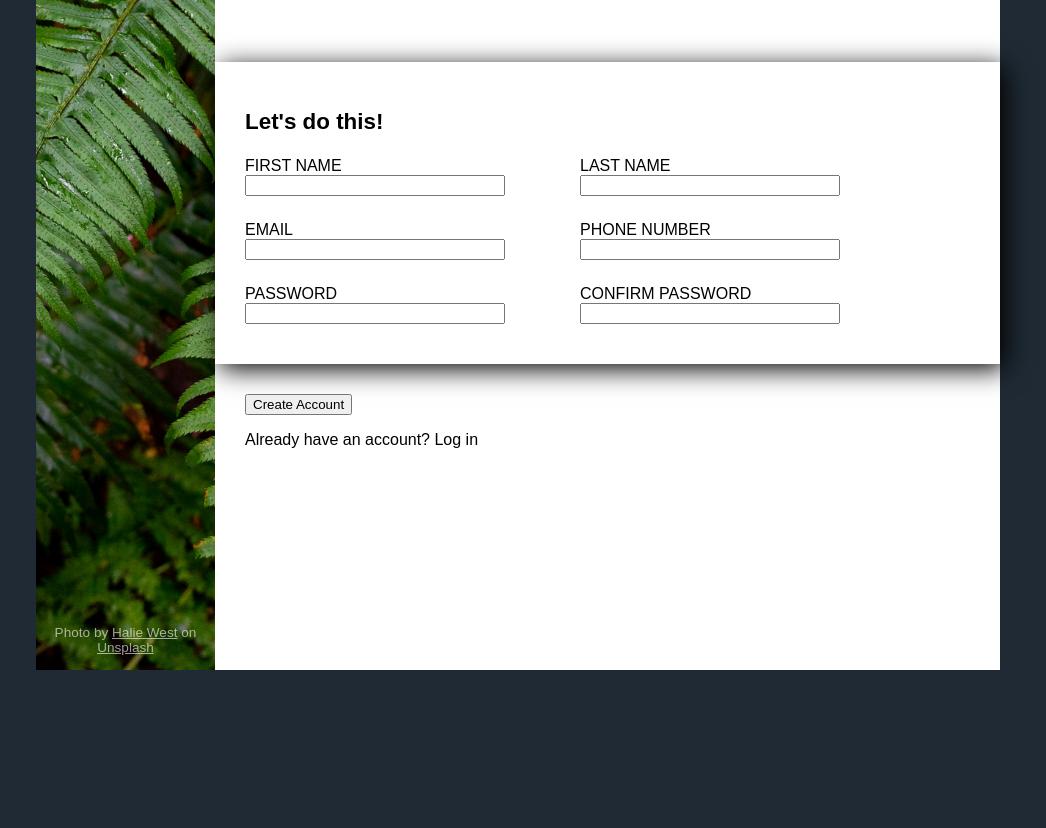
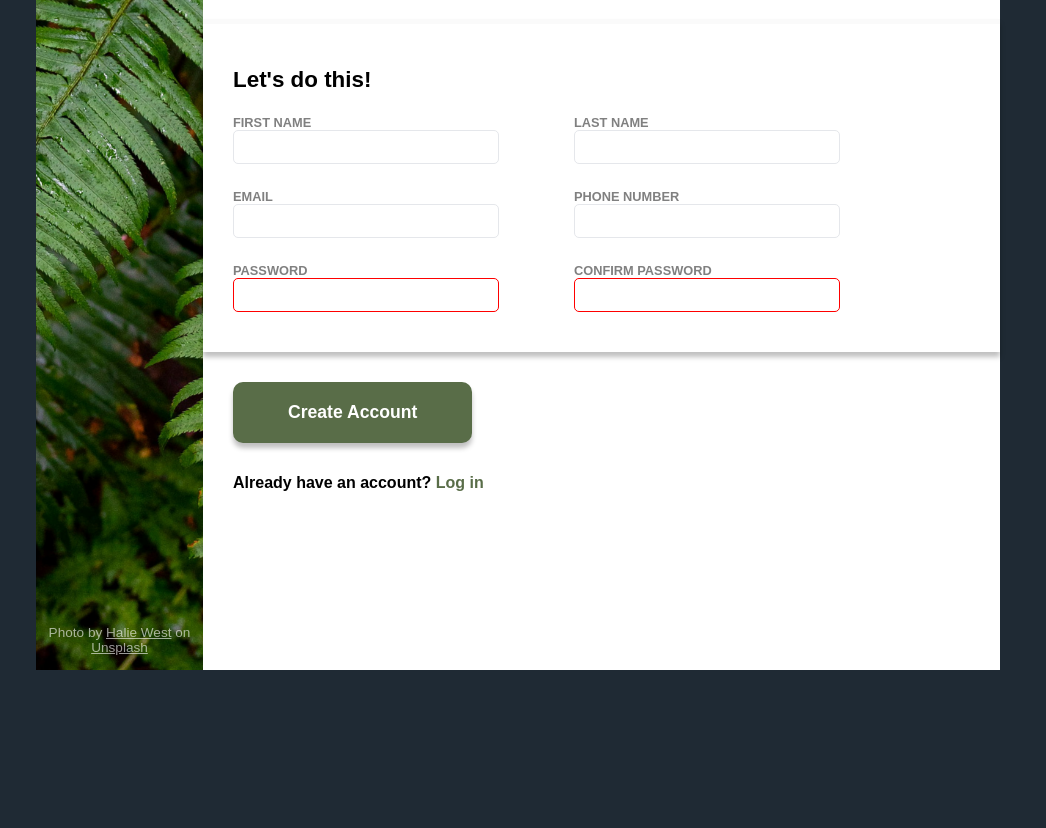
Before and after one commit to TheDS1337/odin-signup-form, a plain HTML site: page index.html in a window 1280 px wide. Shown: the part 512-1340 px from the top of the page, without its empty margins (122-1168 px from the left). Drawn offline with Linux system fonts and the light colour scheme.

Commit message:
Finalize form style

```diff
--- a/index.html
+++ b/index.html
@@ -27,44 +27,44 @@
         <div id="form-inputs">
             <p>Let's do this!</p>
 
-            <form id="inputs">
+            <form id="inputs" method="POST">
                 <div>
                     <div>
                         <label for="first-name">FIRST NAME</label>
-                        <input type="text" id="first-name" name="first-name">
+                        <input class="input-content" type="text" id="first-name" name="first-name">
                     </div>
 
                     <div>
                         <label for="mail">EMAIL</label>
-                        <input type="email" id="mail" name="mail">
+                        <input class="input-content" type="email" id="mail" name="mail">
                     </div>
 
                     <div>
                         <label for="pwd">PASSWORD</label>
-                        <input type="password" id="pwd" name="pwd">
+                        <input class="input-content" type="password" id="pwd" name="pwd" required>
                     </div>
                 </div>
                 <div>
                     <div>
                         <label for="last-name">LAST NAME</label>
-                        <input type="text" id="last-name" name="last-name">
+                        <input class="input-content" type="text" id="last-name" name="last-name">
                     </div>
 
                     <div>
                         <label for="phone">PHONE NUMBER</label>
-                        <input type="tel" id="phone" name="phone">
+                        <input class="input-content" type="tel" id="phone" name="phone">
                     </div>
 
                     <div>
                         <label for="pwd-conf">CONFIRM PASSWORD</label>
-                        <input type="password" id="pwd-conf" name="pwd-conf">
+                        <input class="input-content" type="password" id="pwd-conf" name="pwd-conf" required>
                     </div>
                 </div>
             </form>
         </div>
         <div id="form-submit">
-            <button>Create Account</button>
-            <p>Already have an account? <span>Log in</span></p>
+            <button form="inputs">Create Account</button>
+            <p>Already have an account? <strong>Log in</strong></p>
         </div>
     </div>
 </body>
--- a/style.css
+++ b/style.css
@@ -8,17 +8,10 @@
 }
 
 :root {
-    --body-width: 1440px;           /* exact */
-    --body-height: 1024px;          /* exact */
-    --side-width: 535px;            /* exact */
+    --body-width: 1440px;
+    --body-height: 1024px;
+    --side-width: 535px;
     --form-width: calc(var(--body-width) - var(--side-width));
-
-    --logo-width: 18%;              /* eyeballed */
-    --logo-font-size: 6rem;         /* eyeballed */
-    --side-padding-top: 225px;      /* exact */
-    --side-padding-bottom: 15px;    /* exact */
-
-    --footer-font-size: 0.85rem;    /* eyeballed */
 }
 
 body {
@@ -32,8 +25,8 @@ body {
 
 #section-logo {
     color: white;
-    padding-top: var(--side-padding-top);
-    padding-bottom: var(--side-padding-bottom);
+    padding-top: 225px;
+    padding-bottom: 15px;
     box-sizing: border-box;
     background-image: url("images/unsplash.jpg");
     background-repeat: no-repeat;
@@ -56,16 +49,16 @@ body {
 }
 
 #header > img {
-    width: var(--logo-width);
+    width: 18%;
 }
 
 #header > div {
     font-family: "norsebold", sans-serif;
-    font-size: var(--logo-font-size);
+    font-size: 6rem;
 }
 
 #footer {
-    font-size: var(--footer-font-size);
+    font-size: 0.85rem;
     opacity: 0.6;
 }
 
@@ -74,6 +67,7 @@ body {
 }
 
 #section-form {
+    font-weight: 700;
     width: var(--form-width);
     height: var(--body-height);
     background-color: white;
@@ -90,6 +84,7 @@ body {
 #form-top {
     padding-top: 170px;
     padding-bottom: 64px;
+    box-shadow: 0px 5px 1px rgba(0, 0, 0, 0.02);
 }
 
 #form-top p:first-of-type {
@@ -102,22 +97,38 @@ body {
 
 #form-top > p, #form-inputs > p {
     font-size: 1.4rem;
-    font-weight: 700;
 }
 
 #form-inputs {
     padding-top: 25px;
     padding-bottom: 40px;
-    box-shadow: 5px 5px 25px black;
+    box-shadow: 0px 5px 5px rgba(0, 0, 0, 0.25);
 }
 
 #inputs {
+    font-size: 0.8rem;
+    color: grey;
     display: flex;
     gap: 75px;
 }
 
+.input-content {
+    width: 260px;
+    height: 30px;
+    border: 1px solid #E5E7EB;
+    border-radius: 5px;
+}
+
+.input-content:focus, .input-content:active {
+    border-color: blue;
+    box-shadow: 5px 5px 5px rgba(0, 0, 0, 0.25);
+}
+
+.input-content:invalid {
+    border-color: red;
+}
+
 #inputs > div {
-    width: 260px;
     display: flex;
     flex-direction: column;
     gap: 25px;
@@ -132,3 +143,19 @@ body {
     padding-top: 30px;
     padding-bottom: 220px;
 }
+
+#form-submit > button {
+    padding: 20px 55px;
+    margin-bottom: 15px;
+    font-size: 1.1rem;
+    font-weight: 700;
+    color: white;
+    background-color: #596D48;
+    border: none;
+    border-radius: 10px;
+    box-shadow: 0px 5px 5px rgba(0, 0, 0, 0.25);
+}
+
+#form-submit strong {
+    color: #596D48;
+}
```
